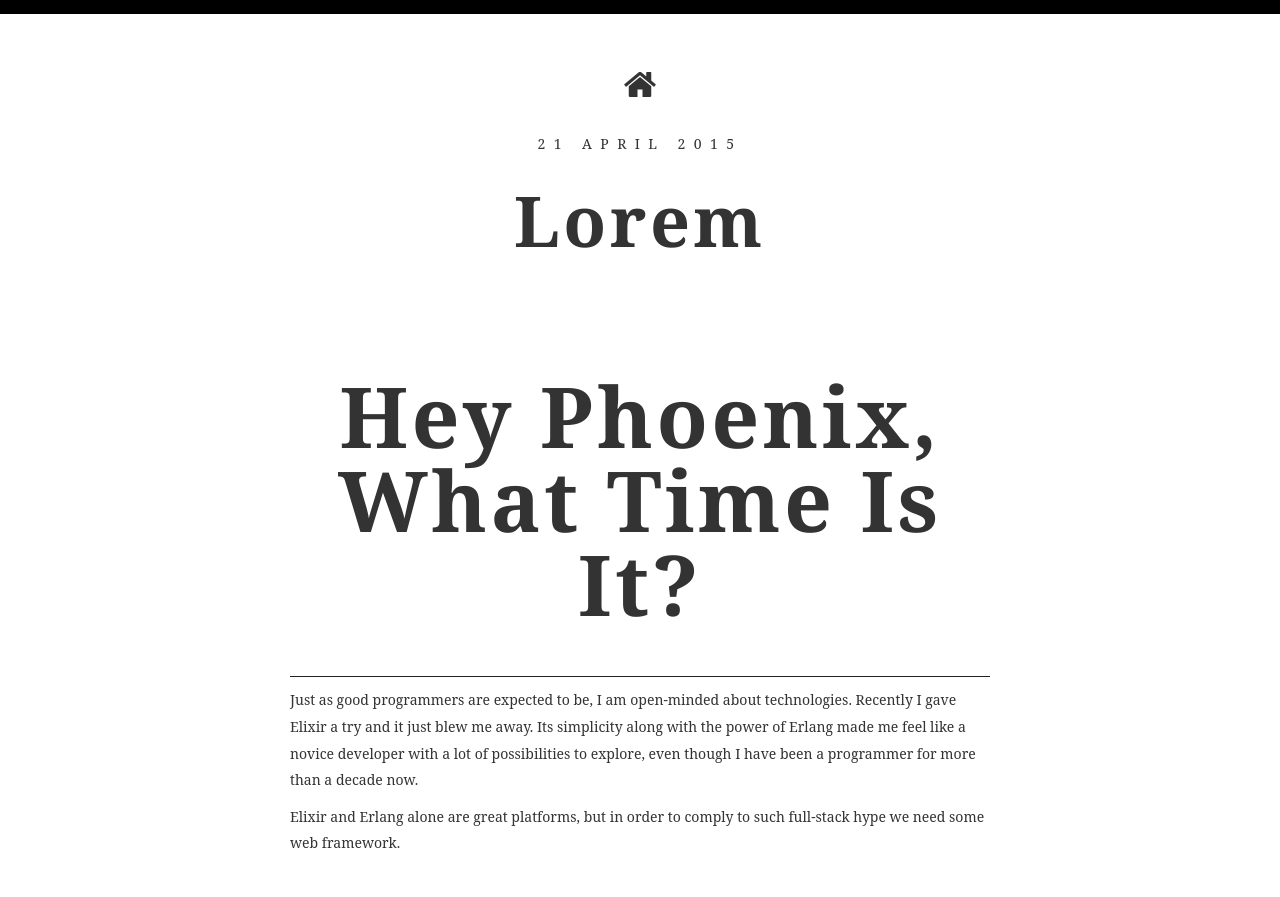
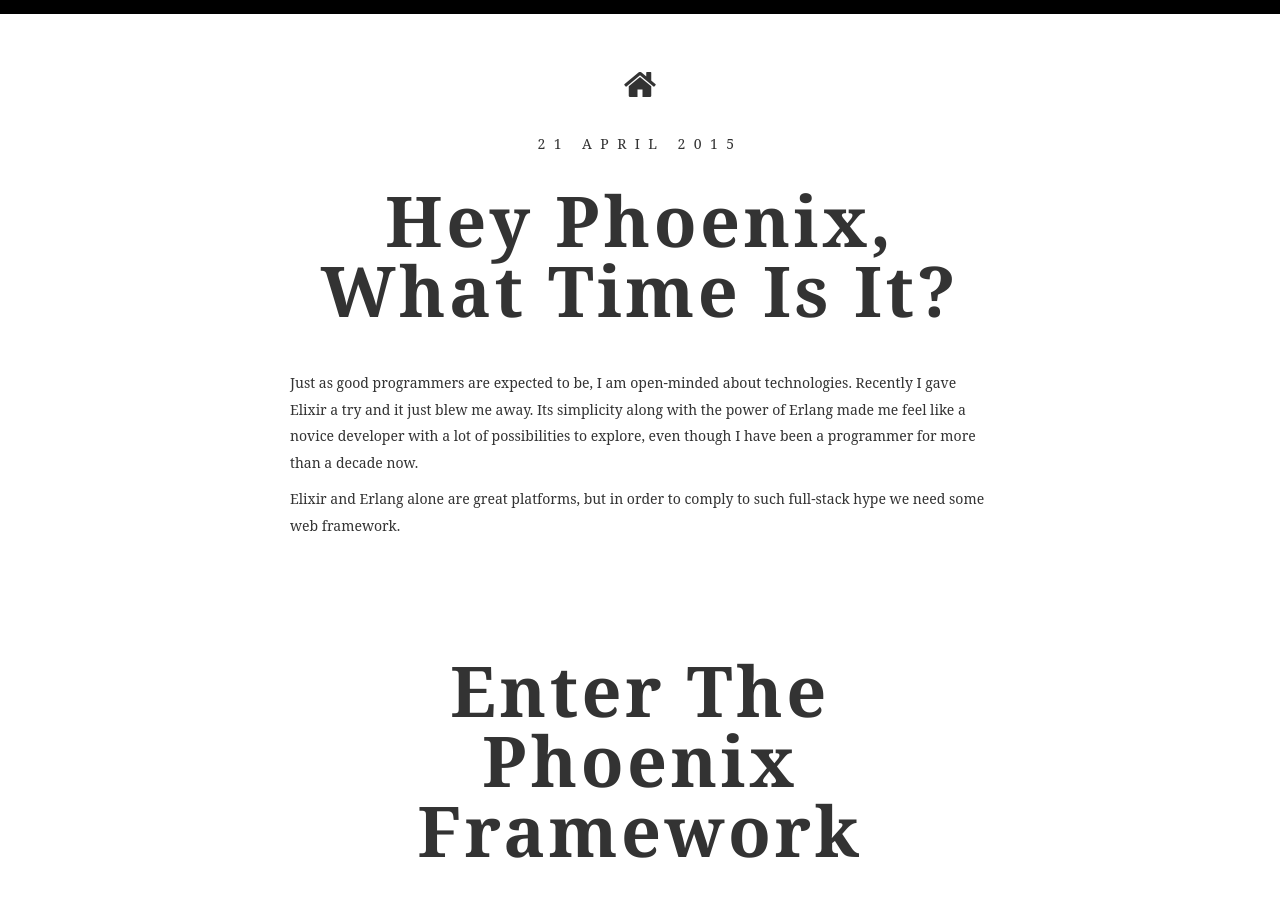
Before and after one commit to duartejc/duartejc.github.io, a Jekyll site: the page built from _posts/2015-04-21-phoenix-clocks.md, in a window 1280 px wide and 900 px high. Shown: the top 897 px of the window. Built offline with Jekyll 4.4.1, drawn with Linux system fonts in a browser that asks for light colours; some web fonts are replaced.

Commit message:
first post

```diff
--- a/_posts/2015-04-21-phoenix-clocks.md
+++ b/_posts/2015-04-21-phoenix-clocks.md
@@ -1,9 +1,7 @@
 ---
 layout: post_page
-title: Lorem
+title: Hey Phoenix, What Time Is It?
 ---
-
-# Hey Phoenix, What Time Is It?
 
 Just as good programmers are expected to be, I am open-minded about technologies. Recently I gave Elixir a try and it just blew me away. Its simplicity along with the power of Erlang made me feel like a novice developer with a lot of possibilities to explore, even though I have been a programmer for more than a decade now.
 
```
